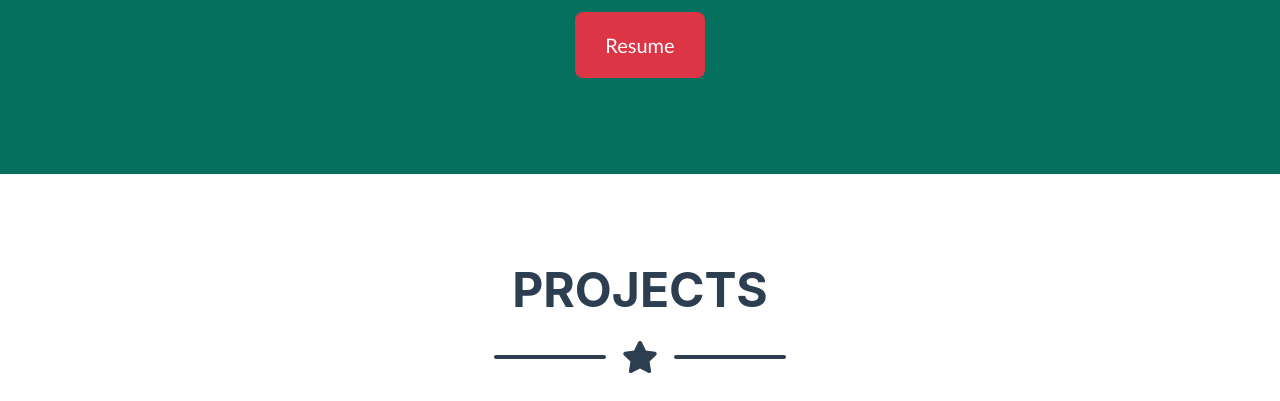
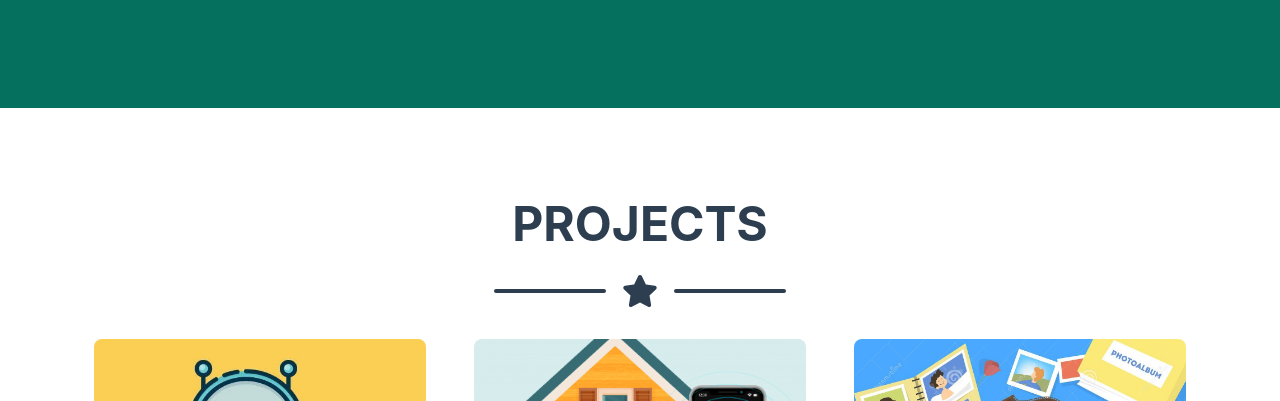
Before and after one commit to malabez/malabez.github.io, a plain HTML site: page index.html in a window 1280 px wide. Shown: the part 699-1100 px from the top of the page. Drawn offline with nearby package versions, Linux system fonts and the light colour scheme; a web font is replaced by a local one.

Commit message:
Add files via upload

```diff
--- a/index.html
+++ b/index.html
@@ -42,7 +42,7 @@
                 <!-- Masthead Subheading-->
                 <p class="pre-wrap masthead-subheading font-weight-light mb-0">Software developer - Web Developer - Student </p>
                 <br/>
-                <a class="btn btn-danger btn-xl" href="MZAresume.pdf" download="Zeb Resume">Resume</a>
+
             </div>
         </header>
         <section class="page-section portfolio" id="portfolio">
```
